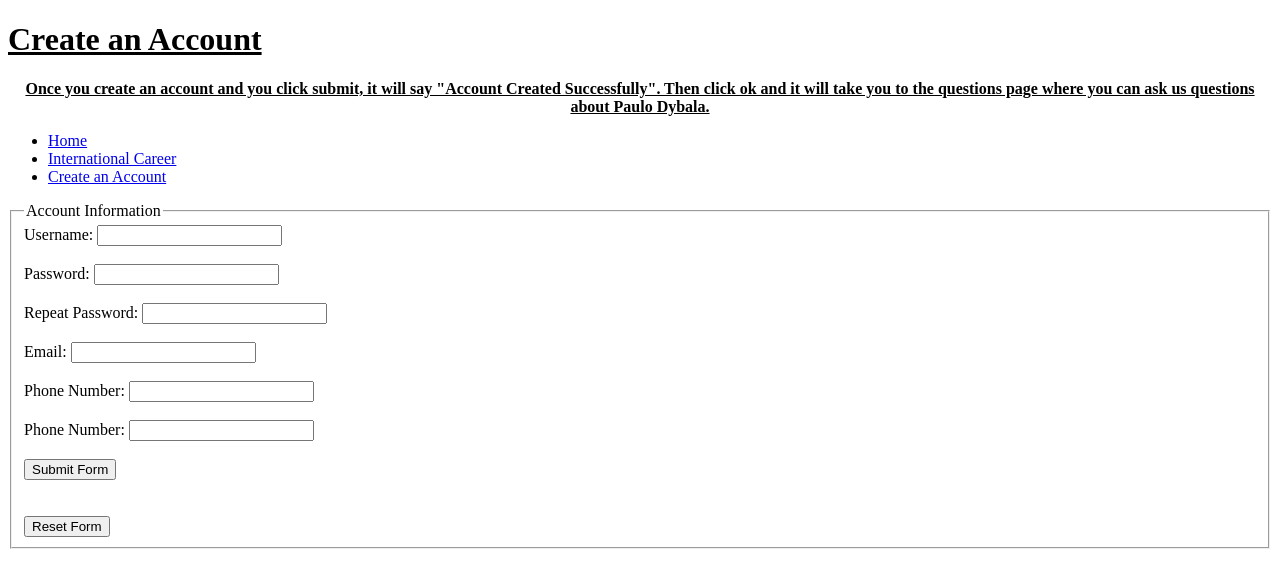
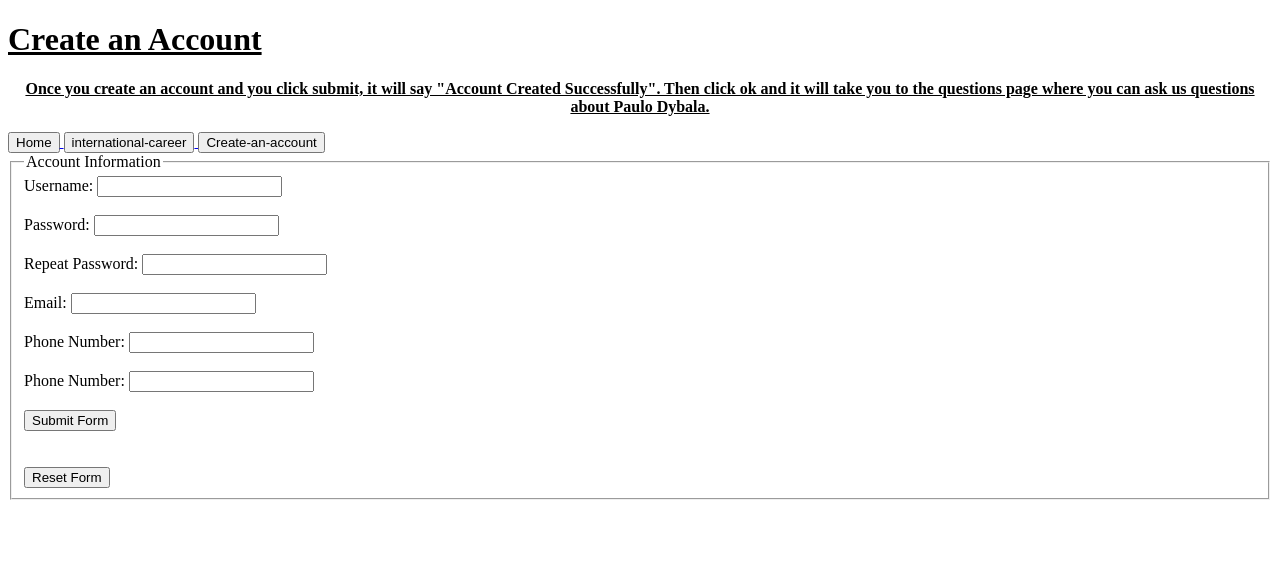
Before and after one commit to Inny10/web-project-1-inny, a plain HTML site: page Create-an-account.html in a window 1280 px wide. Drawn offline with Linux system fonts and the light colour scheme.

Commit message:
testing with buttons

```diff
--- a/Create-an-account.html
+++ b/Create-an-account.html
@@ -14,11 +14,15 @@
             <strong><u>Once you create an account and you click submit, it will say "Account Created Successfully". Then click ok and it will take you to the questions page where you can ask us questions about Paulo Dybala.</u></strong>
         </p>
     <nav>
-        <ul>
-            <li><a href="index.html">Home</a></li>
-            <li><a href="international-career.html">International Career</a></li>
-            <li><a href="Create-an-account.html">Create an Account</a></li>
-        </ul>
+        <a href="index.html">
+        <input type="button" value="Home"/>
+        </a>
+        <a href="international-career.html">
+        <input type="button" value="international-career"/>
+        </a>
+        <a href="Create-an-account.html">
+        <input type="button" value="Create-an-account"/>
+        </a>
     </nav>
     </header>
     <main>
```
